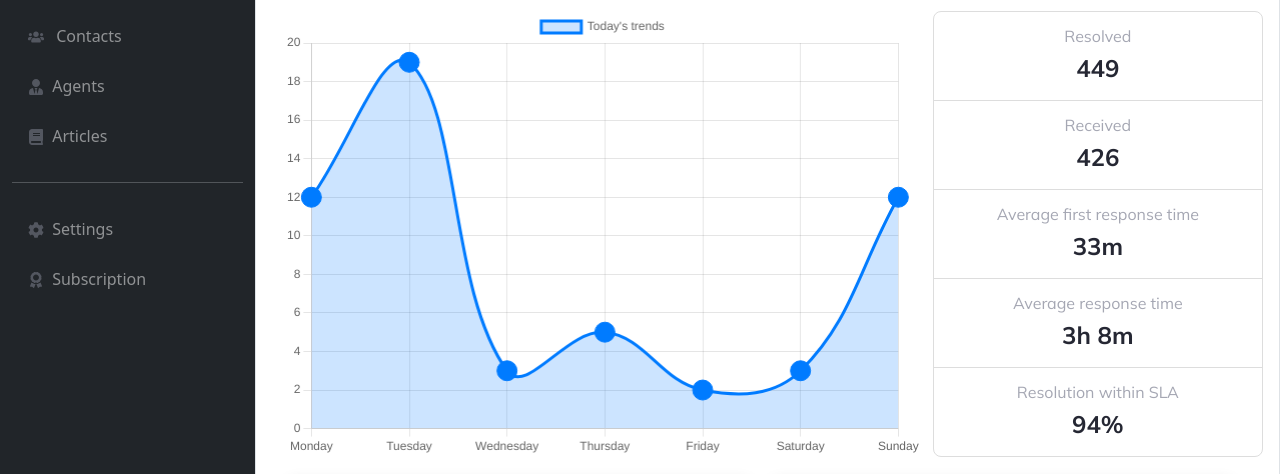
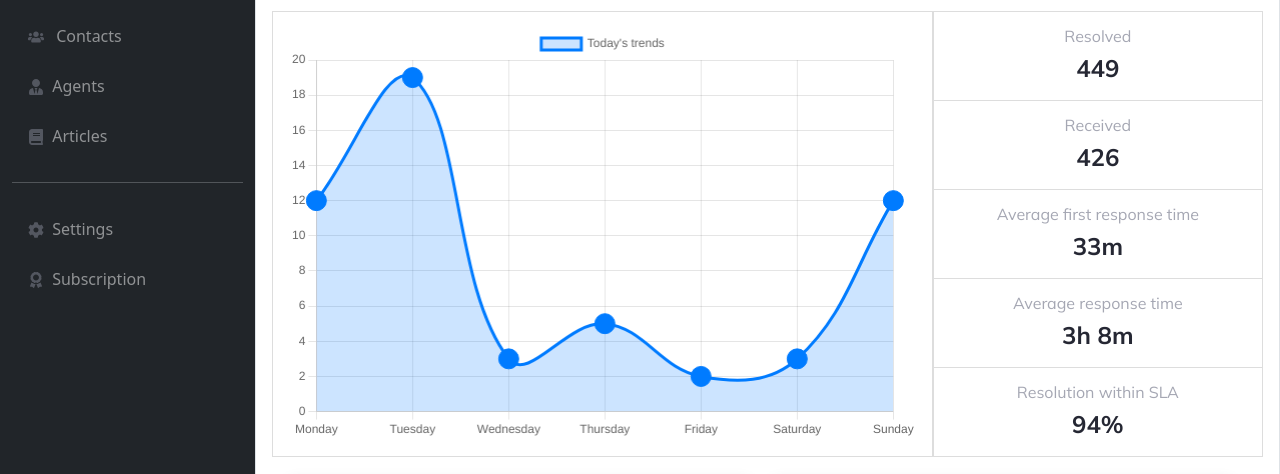
Before and after one commit to blaisechidera/Frontend-Framework, a website: page Group5-frontendFramwork/public/index.html in a window 1280 px wide. Shown: the part 268-742 px from the top of the page. Drawn offline with nearby package versions, Linux system fonts and the light colour scheme.

Commit message:
new changes

```diff
--- a/Group5-frontendFramwork/public/index.html
+++ b/Group5-frontendFramwork/public/index.html
@@ -250,7 +250,7 @@
                 <!-- Middle section -->
                 <div class="row" id="middlerow">
                     <!-- Graph (Canvas) -->
-                    <div class="col-lg-8 col-sm-12">
+                    <div id="graph" class="col-lg-8 col-sm-12">
                         <canvas class="w-100" id="graphcard"></canvas>
                     </div>
 
--- a/Group5-frontendFramwork/src/scss/style.scss
+++ b/Group5-frontendFramwork/src/scss/style.scss
@@ -1,11 +1,3 @@
-@media (min-width: 768px) {
-  #sidebar {
-  display: block;
-  right: 5px;
-}
-
-
-}
 
 /* Hide sidebar on mobile by default */
 #sidebar {
@@ -95,11 +87,18 @@ $blue-border: #007bff;  // blue border
   display: flex;
   flex-direction: column;
   // align-items: center;
-  justify-content: space-between;
+  justify-content: space-evenly;
   background-color: white;
   padding: 0px;
   border: 1px solid #ddd; /* Add a border around the entire container */
-  border-radius: 8px;
+  border-radius: 0px;
+}
+
+#graph {
+  border: 1px solid #ddd;
+  padding: 1rem;
+  // margin-bottom: 1rem;
+  border-radius: 0%; /* Optional: to add rounded corners */
 }
 
 #middlerow {
@@ -107,7 +106,10 @@ $blue-border: #007bff;  // blue border
   height: auto;
   display: flex;
   background-color: white;
+
 }
+
+
 
 #rowtext {
   display: flex;
@@ -271,4 +273,13 @@ p {
   border-color: #007bff;
 }
 
+@media (min-width: 768px) {
+  #sidebar {
+  display: block;
+  right: 5px;
+}
+
+
+}
+
 /*# sourceMappingURL=style.css.map */
```
Also changed, not shown: Group5-frontendFramwork/public/assets/css/style.css, 1 other file.
